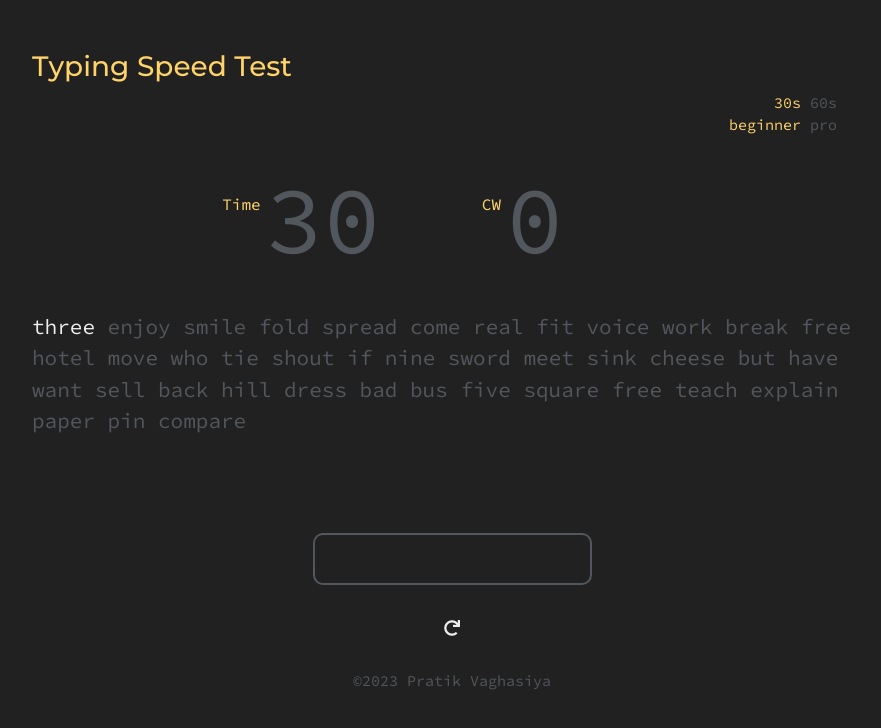
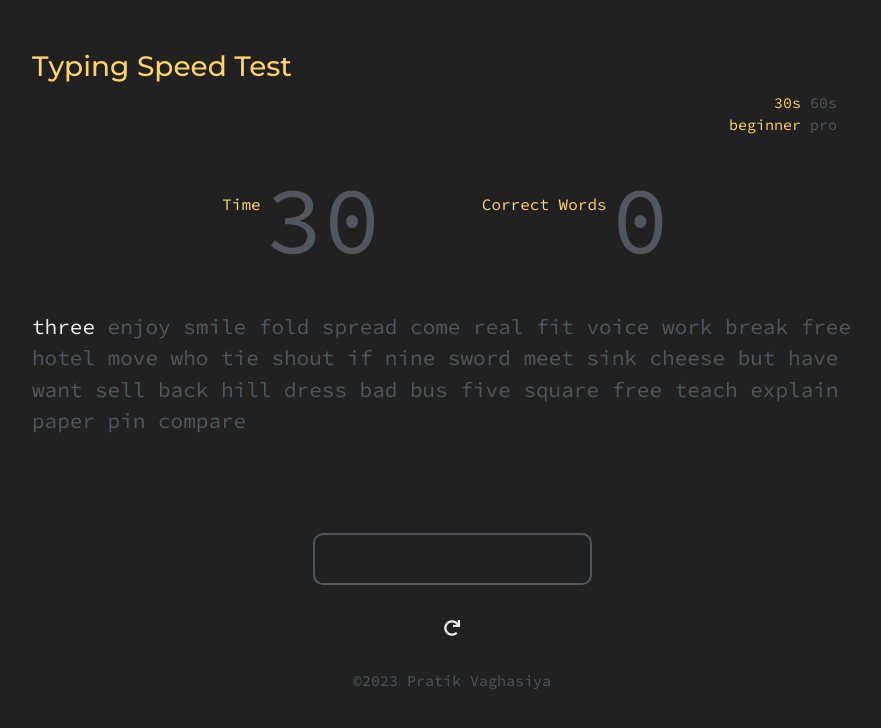
Before and after one commit to PratikVaghasiya577/Typing-test-, a plain HTML site: page index.html in a window 1280 px wide. Shown: the whole page, without its empty margins (188-1069 px from the left). Drawn offline with nearby package versions, Linux system fonts and the light colour scheme.

Commit message:
Update index.html

```diff
--- a/index.html
+++ b/index.html
@@ -45,7 +45,7 @@
         </div>
 
         <div class="stat-block if">
-          <div id="cwName" class = "stat-name yellow if">CW</div>
+          <div id="cwName" class = "stat-name yellow if">Correct Words</div>
           <div id="cw" class="details if">0</div>
         </div>
       </div>
```
